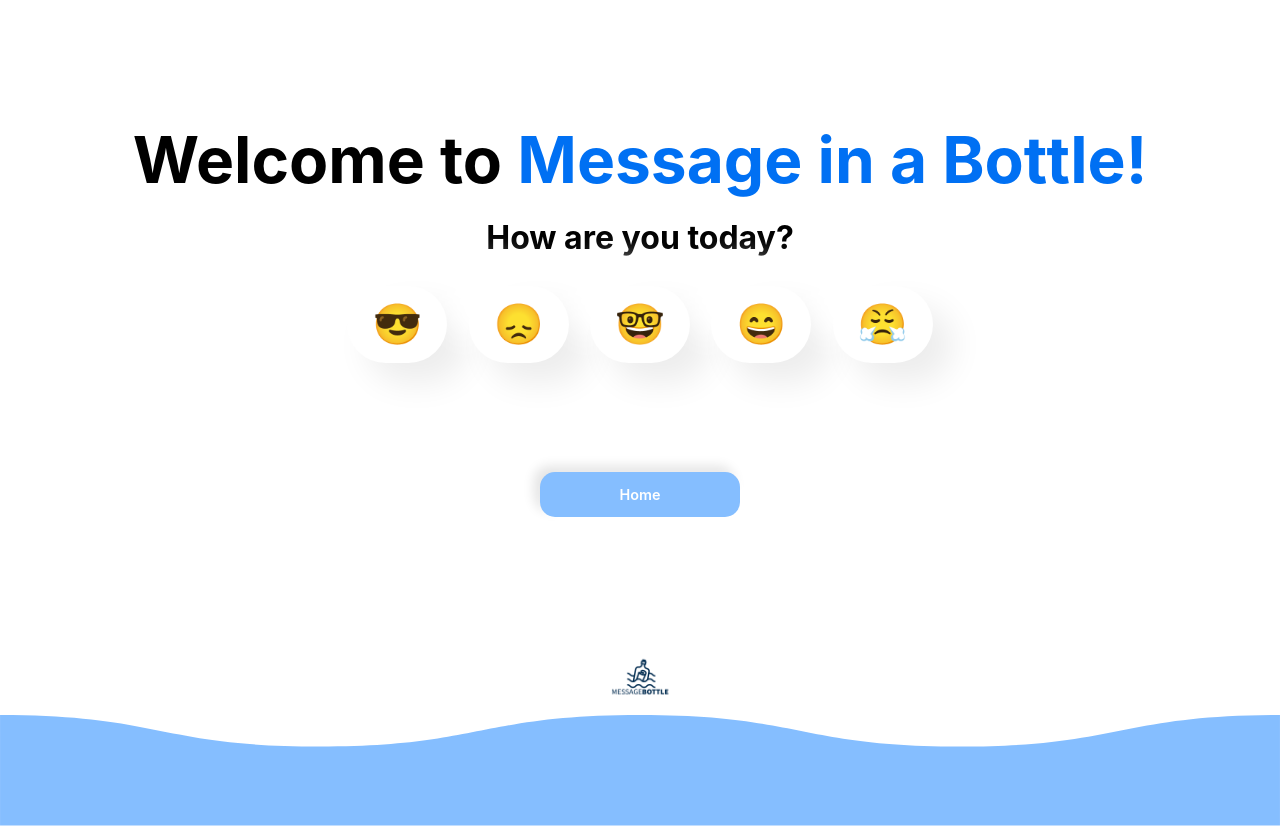
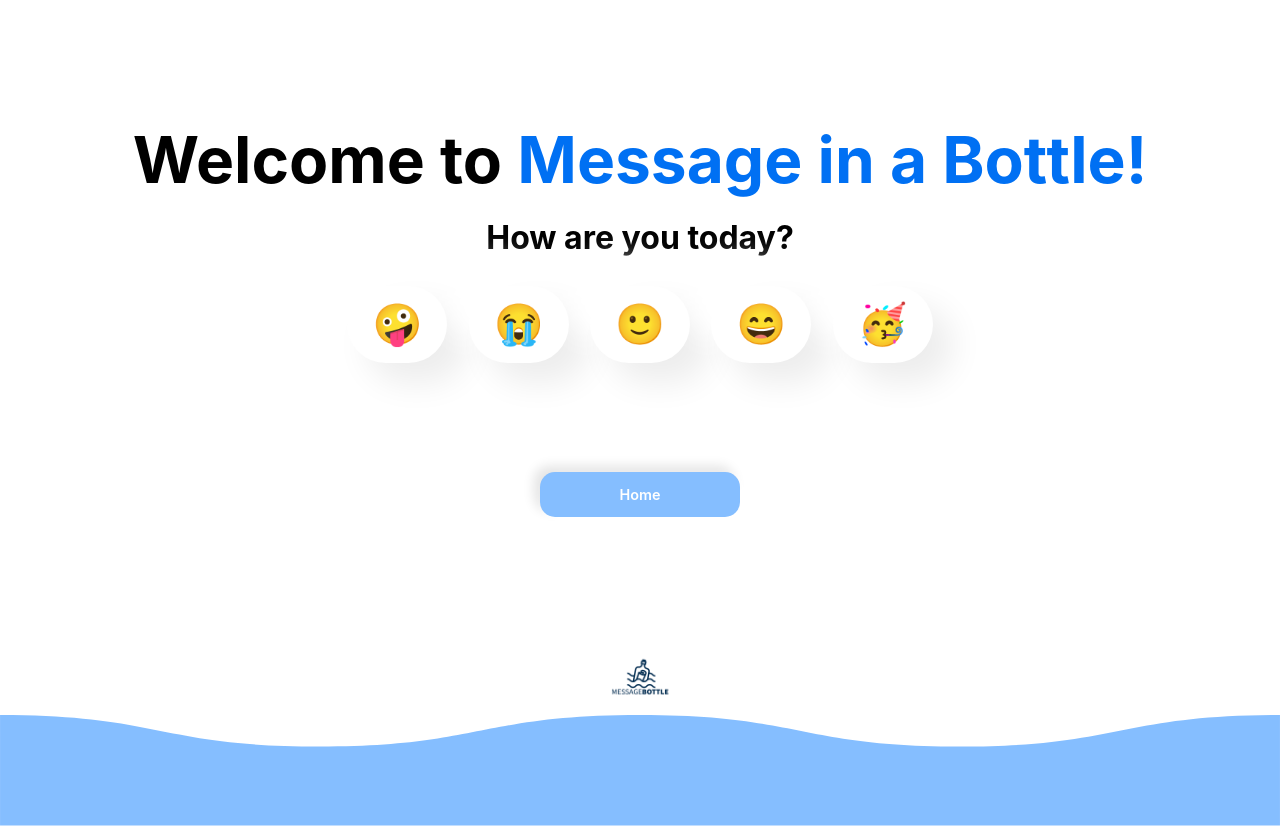
Before and after one commit to eduim/message_bottle, a Next.js app: page / in a window 1280 px wide. Built offline with nearby package versions, Linux system fonts and the light colour scheme.

Commit message:
fix: everything on place

```diff
--- a/pages/index.tsx
+++ b/pages/index.tsx
@@ -11,11 +11,11 @@
 import HomeButton from '../components/HomeButton';
 
 const moodEmojis = [
-  { id: 1, pic: '😎' },
-  { id: 2, pic: '😞' },
-  { id: 3, pic: '🤓' },
+  { id: 1, pic: '🤪' },
+  { id: 2, pic: '😭' },
+  { id: 3, pic: '🙂' },
   { id: 4, pic: '😄' },
-  { id: 5, pic: '😤' },
+  { id: 5, pic: '🥳' },
 ];
 
 const Home: NextPage = () => {
```
